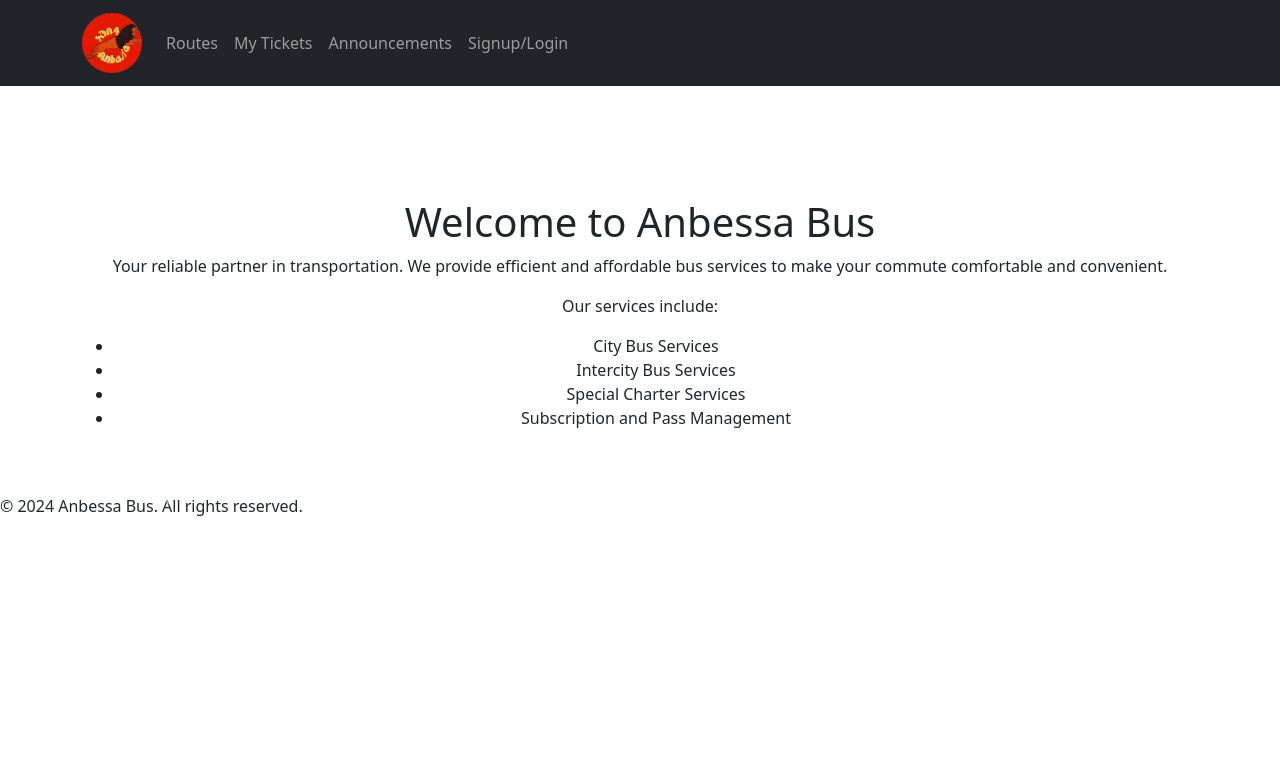
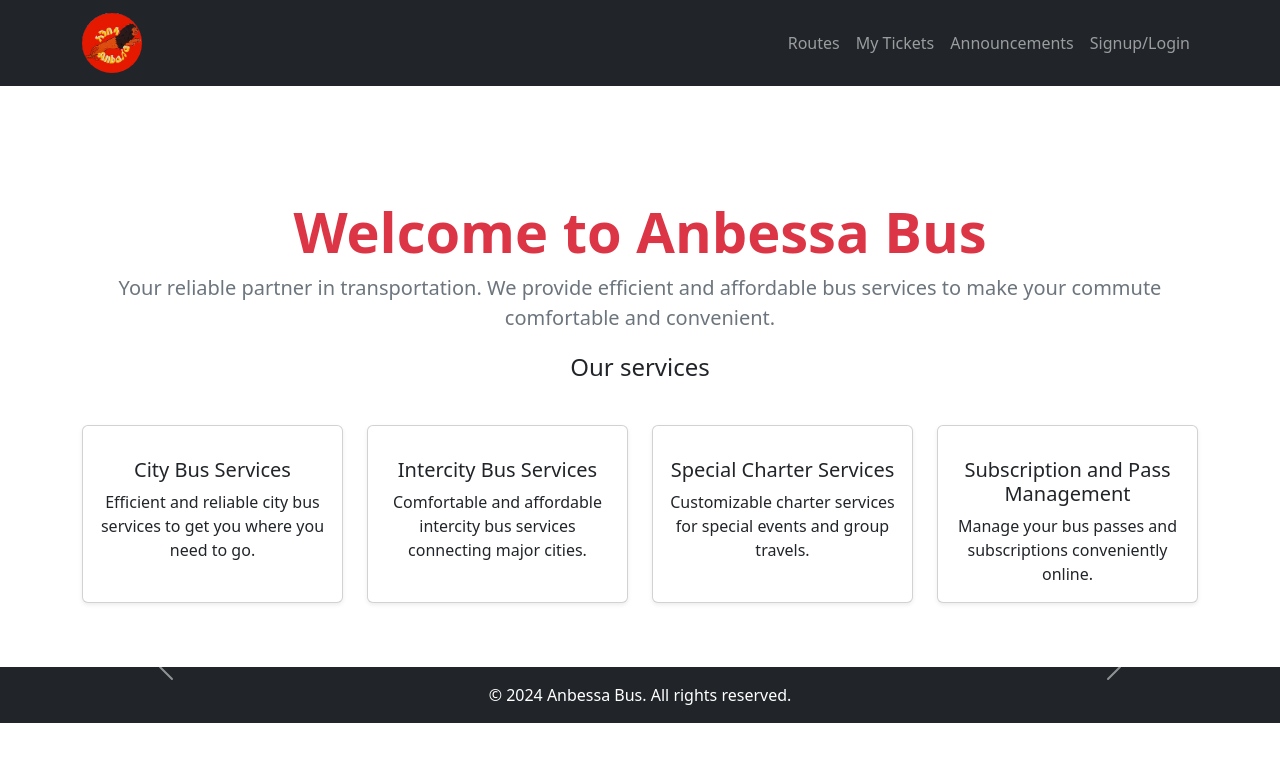
Before and after one commit to samuelmideksa/anbessa, a Django app: page / in a window 1280 px wide. Shown: the top 762 px of the page. Run offline with Django 5.2, Linux system fonts and the light colour scheme; data that the repository does not hold is empty; some libraries are stand-ins or nearby versions.

Commit message:
style change

```diff
--- a/templates/announcements/all_announcements.html
+++ b/templates/announcements/all_announcements.html
@@ -1,5 +1,7 @@
 {% extends "base.html" %}
 {% block content %}
+
+<div class="container">
     <h1>All Announcements</h1>
     <div class="list-group">
         {% for announcement in announcements %}
@@ -12,4 +14,5 @@
             <p>No announcements available.</p>
         {% endfor %}
     </div>
+</div>
 {% endblock %}
--- a/templates/base.html
+++ b/templates/base.html
@@ -4,28 +4,20 @@
 <!doctype html>
 <html lang="en">
 <head>
-    <title>{% block title %}{% endblock %} | Anbessa</title>
+    <title>{% block title %}Welcome{% endblock %} | Anbessa</title>
     <!-- Required meta tags -->
     <meta charset="utf-8"/>
-    <meta
-        name="viewport"
-        content="width=device-width, initial-scale=1, shrink-to-fit=no"
-    />
+    <meta name="viewport" content="width=device-width, initial-scale=1, shrink-to-fit=no"/>
 
     <link rel="icon" type="image/png" href="{% static 'img/favicon-golden.png' %}">
 
-    <!-- Bootstrap CSS v5.2.1 -->
-    <link
-        href="https://cdn.jsdelivr.net/npm/bootstrap@5.3.2/dist/css/bootstrap.min.css"
-        rel="stylesheet"
-        integrity="sha384-T3c6CoIi6uLrA9TneNEoa7RxnatzjcDSCmG1MXxSR1GAsXEV/Dwwykc2MPK8M2HN"
-        crossorigin="anonymous"
-    />
+    <!-- Bootstrap CSS v5.3.2 -->
+    <link href="https://cdn.jsdelivr.net/npm/bootstrap@5.3.2/dist/css/bootstrap.min.css" rel="stylesheet" integrity="sha384-T3c6CoIi6uLrA9TneNEoa7RxnatzjcDSCmG1MXxSR1GAsXEV/Dwwykc2MPK8M2HN" crossorigin="anonymous"/>
     <!-- Bootstrap icons  CSS v1.8.0 -->
     <link href="https://cdn.jsdelivr.net/npm/bootstrap-icons@1.8.0/font/bootstrap-icons.css" rel="stylesheet">
 
     <!-- Custom CSS -->
-    <link rel="stylesheet" href="{% comment %} {% static 'css/styles.css' %} {% endcomment %}">
+    <link rel="stylesheet" href="{% static 'css/styles.css' %}">
 </head>
 
 <body>
@@ -33,14 +25,13 @@
     <nav class="navbar navbar-expand-lg navbar-dark bg-dark">
         <div class="container">
             <a class="navbar-brand" href="{% url 'home' %}">
-                <img src="{% static 'img/logo.png' %}" style="height: 60px; border-radius: 100%" alt="">
+                <img src="{% static 'img/logo.png' %}" class="rounded-circle" style="height: 60px;" alt="Anbessa Logo">
             </a>
-            <button class="navbar-toggler" type="button" data-toggle="collapse" data-target="#navbarNav"
-                    aria-controls="navbarNav" aria-expanded="false" aria-label="Toggle navigation">
+            <button class="navbar-toggler" type="button" data-bs-toggle="collapse" data-bs-target="#navbarNav" aria-controls="navbarNav" aria-expanded="false" aria-label="Toggle navigation">
                 <span class="navbar-toggler-icon"></span>
             </button>
             <div class="collapse navbar-collapse" id="navbarNav">
-                <ul class="navbar-nav ml-auto">
+                <ul class="navbar-nav ms-auto">
                     <li class="nav-item">
                         <a class="nav-link" href="{% url 'all_routes' %}">Routes</a>
                     </li>
@@ -66,7 +57,7 @@
                         <li class="nav-item">
                             <form action="{% url 'admin_dashboard' %}" method="post">
                                 {% csrf_token %}
-                                <button class="btn nav-link border-0 text-start" type="submit">Admin dashboard</button>
+                                <button class="btn nav-link border-0 text-start" type="submit">Admin Dashboard</button>
                             </form>
                         </li>
                     {% endif %}
@@ -74,27 +65,20 @@
             </div>
         </div>
     </nav>
-
-
 </header>
 
 <main class="pt-3 mt-5">
     {% block content %}{% endblock %}
 </main>
-<footer>
-    <p>&copy; 2024 Anbessa Bus. All rights reserved.</p>
+
+<footer class="bg-dark text-white text-center py-3">
+    <div class="container">
+        <p class="mb-0">&copy; 2024 Anbessa Bus. All rights reserved.</p>
+    </div>
 </footer>
+
 <!-- Bootstrap JavaScript Libraries -->
-<script
-    src="https://cdn.jsdelivr.net/npm/@popperjs/core@2.11.8/dist/umd/popper.min.js"
-    integrity="sha384-I7E8VVD/ismYTF4hNIPjVp/Zjvgyol6VFvRkX/vR+Vc4jQkC+hVqc2pM8ODewa9r"
-    crossorigin="anonymous"
-></script>
-
-<script
-    src="https://cdn.jsdelivr.net/npm/bootstrap@5.3.2/dist/js/bootstrap.min.js"
-    integrity="sha384-BBtl+eGJRgqQAUMxJ7pMwbEyER4l1g+O15P+16Ep7Q9Q+zqX6gSbd85u4mG4QzX+"
-    crossorigin="anonymous"
-></script>
+<script src="https://cdn.jsdelivr.net/npm/@popperjs/core@2.11.8/dist/umd/popper.min.js" integrity="sha384-I7E8VVD/ismYTF4hNIPjVp/Zjvgyol6VFvRkX/vR+Vc4jQkC+hVqc2pM8ODewa9r" crossorigin="anonymous"></script>
+<script src="https://cdn.jsdelivr.net/npm/bootstrap@5.3.2/dist/js/bootstrap.min.js" integrity="sha384-BBtl+eGJRgqQAUMxJ7pMwbEyER4l1g+O15P+16Ep7Q9Q+zqX6gSbd85u4mG4QzX+" crossorigin="anonymous"></script>
 </body>
 </html>
--- a/templates/core/index.html
+++ b/templates/core/index.html
@@ -1,26 +1,64 @@
 {% extends "base.html" %}
-
 {% block content %}
     <div class="container mt-5">
         <div class="row">
             <div class="col-12 text-center">
-                <h1>Welcome to Anbessa Bus</h1>
-                <p>Your reliable partner in transportation. We provide efficient and affordable bus services to make
-                    your commute comfortable and convenient.</p>
-                <p>Our services include:</p>
-                <ul>
-                    <li>City Bus Services</li>
-                    <li>Intercity Bus Services</li>
-                    <li>Special Charter Services</li>
-                    <li>Subscription and Pass Management</li>
-                </ul>
+                <h1 class="display-4 fw-bold text-danger">Welcome to Anbessa Bus</h1>
+                <p class="lead text-secondary">Your reliable partner in transportation. We provide efficient and affordable bus services to make your commute comfortable and convenient.</p>
+                <p class="fs-4">Our services</p>
+            </div>
+        </div>
+        <div class="row text-center mt-4">
+            <div class="col-md-3 mb-3" >
+                <div class="card shadow-sm h-100 ">
+                    <div class="card-body">
+                        <div class="mb-3">
+                            <i class="bi bi-bus-front-fill fs-1"></i>
+                        </div>
+                        <h5 class="card-title">City Bus Services</h5>
+                        <p class="card-text">Efficient and reliable city bus services to get you where you need to go.</p>
+                    </div>
+                </div>
+            </div>
+            <div class="col-md-3 mb-3">
+                <div class="card shadow-sm h-100 ">
+                    <div class="card-body">
+                        <div class="mb-3">
+                            <i class="bi bi-bus-front-fill fs-1"></i>
+                        </div>
+                        <h5 class="card-title">Intercity Bus Services</h5>
+                        <p class="card-text">Comfortable and affordable intercity bus services connecting major cities.</p>
+                    </div>
+                </div>
+            </div>
+            <div class="col-md-3 mb-3">
+                <div class="card shadow-sm h-100">
+                    <div class="card-body">
+                        <div class="mb-3">
+                            <i class="bi bi-bus-front-fill fs-1"></i>
+                        </div>
+                        <h5 class="card-title">Special Charter Services</h5>
+                        <p class="card-text">Customizable charter services for special events and group travels.</p>
+                    </div>
+                </div>
+            </div>
+            <div class="col-md-3 mb-3">
+                <div class="card shadow-sm h-100">
+                    <div class="card-body">
+                        <div class="mb-3">
+                            <i class="bi bi-bus-front-fill fs-1"></i>
+                        </div>
+                        <h5 class="card-title">Subscription and Pass Management</h5>
+                        <p class="card-text">Manage your bus passes and subscriptions conveniently online.</p>
+                    </div>
+                </div>
             </div>
         </div>
     </div>
 
     <div class="container mt-5">
         <div id="announcementsCarousel" class="carousel slide" data-bs-ride="carousel">
-            <div class="carousel-inner">
+            <div class="carousel-inner shadow">
                 {% for announcement in announcements %}
                     <div class="carousel-item {% if forloop.first %}active{% endif %}">
                         <div class="card">
@@ -29,7 +67,7 @@
                                 <p class="card-text">{{ announcement.content }}</p>
                                 <div class="carousel-images">
                                     {% for image in announcement.images.all %}
-                                        <img src="{{ image.url }}" class="d-block w-100" alt="...">
+                                        <img src="{{ image.url }}" class="d-block w-100 rounded" alt="Announcement Image">
                                     {% endfor %}
                                 </div>
                             </div>
@@ -37,13 +75,11 @@
                     </div>
                 {% endfor %}
             </div>
-            <button class="carousel-control-prev" type="button" data-bs-target="#announcementsCarousel"
-                    data-bs-slide="prev">
+            <button class="carousel-control-prev" type="button" data-bs-target="#announcementsCarousel" data-bs-slide="prev">
                 <span class="carousel-control-prev-icon" aria-hidden="true"></span>
                 <span class="visually-hidden">Previous</span>
             </button>
-            <button class="carousel-control-next" type="button" data-bs-target="#announcementsCarousel"
-                    data-bs-slide="next">
+            <button class="carousel-control-next" type="button" data-bs-target="#announcementsCarousel" data-bs-slide="next">
                 <span class="carousel-control-next-icon" aria-hidden="true"></span>
                 <span class="visually-hidden">Next</span>
             </button>
```
Also changed, not shown: static/style.css (added, +60 -0 lines), templates/routes/all_routes.html (+9 -10 lines), templates/routes/route_detail.html (+8 -5 lines), db.sqlite3.
